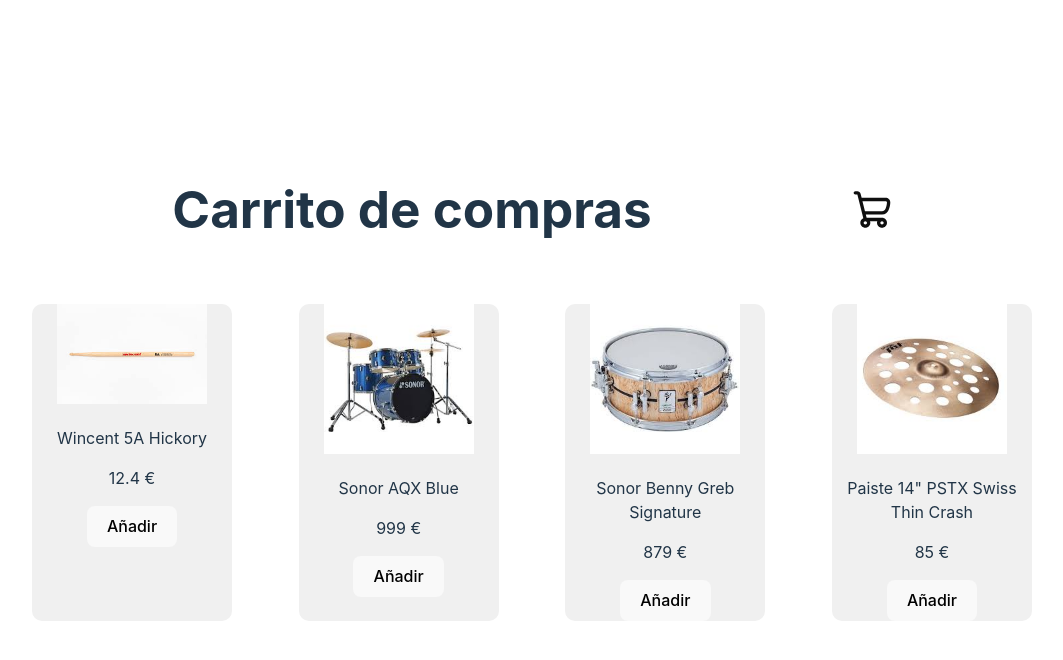
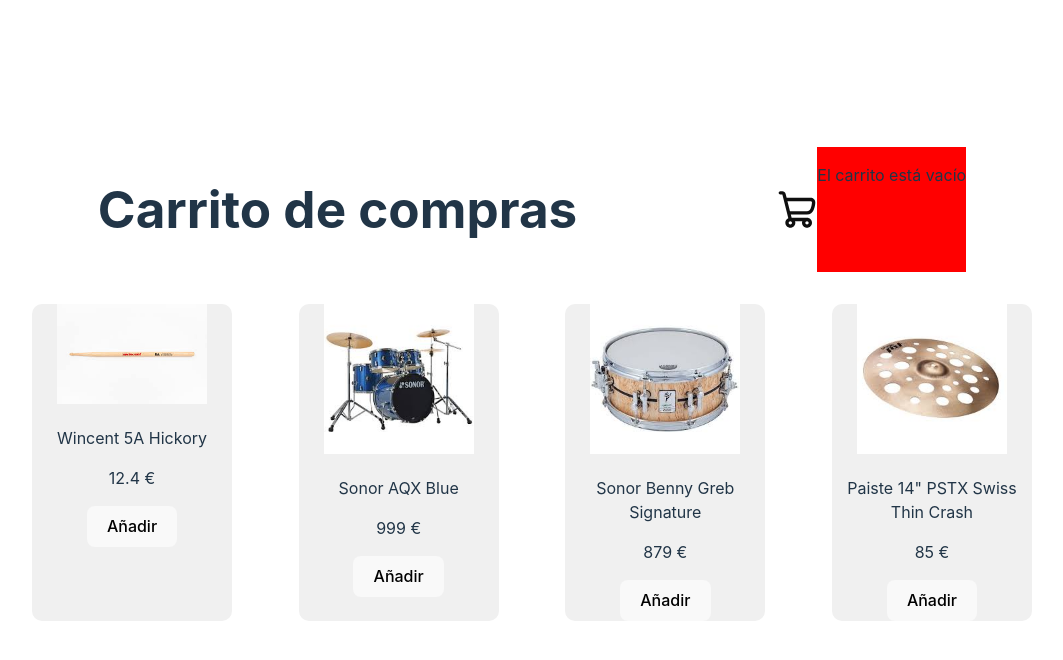
Before and after one commit to JuananA1000/Estado-Global, a React (Vite) app in the folder CarritoRedux/: page / in a window 1280 px wide. Shown: the top 660 px of the page, without its empty margins (108-1171 px from the left). Built offline with nearby package versions, Linux system fonts and the light colour scheme.

Commit message:
Renderizar carrito

```diff
--- a/CarritoRedux/src/App.css
+++ b/CarritoRedux/src/App.css
@@ -24,3 +24,8 @@
   border-radius: 10px;
   width: 200px;
 }
+
+.carrito{
+  background-color: red;
+  z-index: 1;
+}
--- a/CarritoRedux/src/App.jsx
+++ b/CarritoRedux/src/App.jsx
@@ -18,6 +18,21 @@
       <header>
         <h1>Carrito de compras</h1>
         <img src={carritoIcon} alt='carrito' width={40} id='carrito' />
+        <div className='carrito'>
+          {carrito.length === 0 ? (
+            <p>El carrito está vacío</p>
+          ) : (
+            <ul>
+              {carrito.map((item, index) => (
+                <li key={index}>
+                  <img src={item.img} alt={item.nombre} width={50} />
+                  <span>{item.nombre}</span>
+                  <span>{item.precio} €</span>
+                </li>
+              ))}
+            </ul>
+          )}
+        </div>
       </header>
 
       <div className='card'>
```
